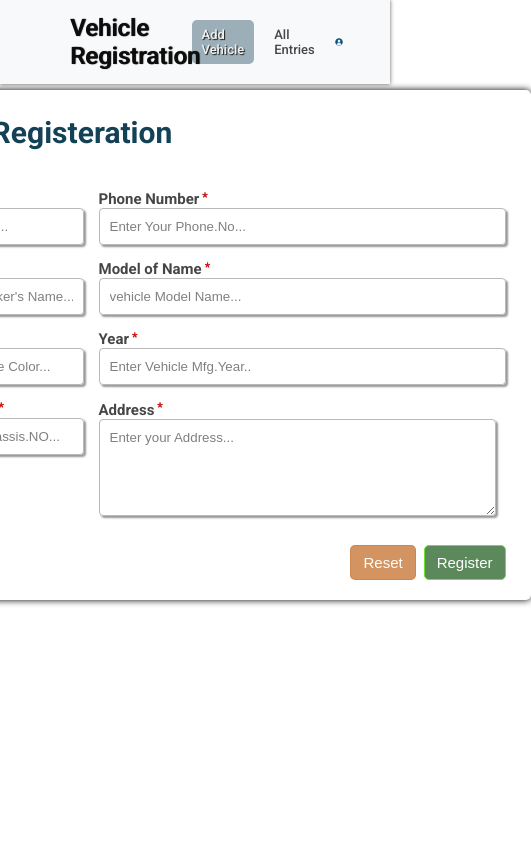
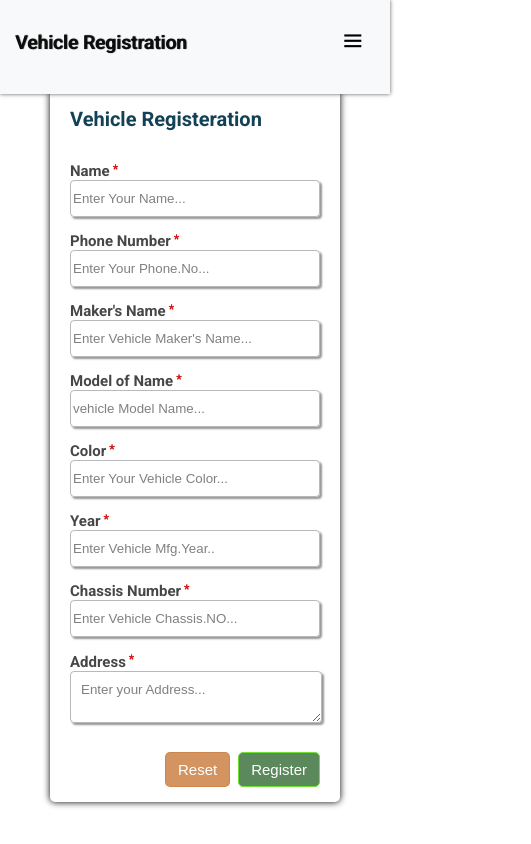
Before and after one commit to samarasam24/Vehicle-Registration--Crud, a React (Create React App) app: page /create-vehicle-details in a window 390 px wide. Shown: the whole page, 531 px wide, since content can reach past the window. Built offline with nearby package versions, Linux system fonts and the light colour scheme.

Commit message:
responsive completed

```diff
--- a/package.json
+++ b/package.json
@@ -9,6 +9,8 @@
     "@testing-library/react": "^13.4.0",
     "@testing-library/user-event": "^13.5.0",
     "axios": "^1.6.8",
+    "jspdf": "^2.5.1",
+    "jspdf-autotable": "^3.8.2",
     "particles.js": "^2.0.0",
     "react": "^18.3.1",
     "react-dom": "^18.3.1",
--- a/src/PageStyles/EditPage.css
+++ b/src/PageStyles/EditPage.css
@@ -47,3 +47,25 @@
         padding:15px 10px;
     }
 }
+@media only screen and (max-width:487px) and (min-width:320px){
+    .editForm{
+        display: flex;
+        flex-direction: column;
+        gap: 15px;
+        padding:15px 20px;
+        width: 250px;
+    }
+    .formHead{
+        font-size: 20px;
+    }
+    input{
+        padding:10px 2px;
+    }
+    .address-field{
+        gap: 2px;
+    }
+    .address-textarear{
+        width: 230px;
+        height: 30px;
+    }
+}
--- a/src/PageStyles/NavBar.css
+++ b/src/PageStyles/NavBar.css
@@ -2,7 +2,7 @@ nav{
     display: flex;
     justify-content: space-between;
     align-items: center;
-    height: 10vh;
+    min-height: 10vh;
     /* background-color: #eeecec;  */
     background-color: #f8f9fa;
     box-shadow: 0px 0px 4px rgba(22, 21, 21, 0.696) !important;
@@ -64,17 +64,75 @@ a:hover{
     padding: 4px 10px;
     border-radius: 50%;
 }
-
-@media only screen and (max-width:1023px) and (min-width:724px){
+#hamburger{
+    color:'#5c5654';
+    display: none;
+}
+@media only screen and (max-width:1023px) and (min-width:700px){
     .logobrand{
         top: -13%;
         left: 14%;
+        width: 100%;
+        margin-left: 30px;
     }
     nav{
         justify-content: space-evenly;
     }
     nav div{
-        margin-left: 150px;
-        column-gap: 70px;
+        margin-left: 0px;
+        column-gap: 5px;
+        margin-right: 10px;
+    }
+    img{
+        width: 10%;
     }
 }
+
+@media only screen and (max-width:699px) and (min-width:500px){
+    nav div{
+        margin-left: 0px;
+        column-gap: 5px;
+        margin-right: 10px;
+    }
+    .logobrand{
+        width: 100%;
+        margin-left: 15px;
+        font-size: 1.3rem;
+    }
+    img{
+        width: 8%;
+    }
+    a{
+        font-size: 10px;
+    }
+}
+
+@media only screen and (max-width:499px) and (min-width:300px){
+    nav{
+        display: grid;
+        grid-template-columns: 200px 50px;
+        padding-bottom: 10px;
+    }
+    .logobrand{
+        margin-left: 15px;
+        font-size: 1.2rem;
+    }
+    #hamburger{
+        display: block;
+        font-size: 1.6rem;
+    }
+    nav div{
+        flex-direction: column-reverse;
+        justify-content: flex-start;
+        align-items: start;
+        padding-left: 10px;
+        row-gap: 10px;
+        display: none;
+    }
+    img{
+        width: 30px;
+    }
+    .mobileView{
+        display: flex;
+    }
+}
--- a/src/PageStyles/RegForm.css
+++ b/src/PageStyles/RegForm.css
@@ -132,10 +132,12 @@ span{
 
 
 
-@media only screen and (max-width:1023px) and (min-width:724px){
+@media only screen and (max-width:1023px) and (min-width:720px){
     .form{
-        gap: 7px;
-        padding:15px 10px;
+        gap: 10px;
+        padding:15px 20px;
+        width: 600px;
+        grid-template-columns: repeat(2,300px);
     }
     input{
         padding:10px 2px;
@@ -144,4 +146,49 @@ span{
     .address-field{
         gap: 2px;
     }
+    .address-textarear{
+        width: 278px;
+    }
 }
+@media only screen and (max-width:719px) and (min-width:420px){
+    .form{
+        gap: 10px;
+        padding:15px 20px;
+        width: 370px;
+        grid-template-columns: repeat(2,180px);
+    }
+    input{
+        padding:10px 2px;
+
+    }
+    .address-field{
+        gap: 2px;
+    }
+    .address-textarear{
+        width: 158px;
+        height: 30px;
+    }
+}
+@media only screen and (max-width:443px) and (min-width:320px){
+    .form{
+        display: flex;
+        flex-direction: column;
+        gap: 15px;
+        padding:15px 20px;
+        width: 250px;
+    }
+    .formHead{
+        font-size: 20px;
+    }
+    input{
+        padding:10px 2px;
+
+    }
+    .address-field{
+        gap: 2px;
+    }
+    .address-textarear{
+        width: 230px;
+        height: 30px;
+    }
+}
--- a/src/PageStyles/TablePage.css
+++ b/src/PageStyles/TablePage.css
@@ -27,15 +27,10 @@ th{
 }
 .headContainer{
     display: flex;
-    flex-direction: column;
+    flex-direction: row-reverse;
     align-items: center;
     margin-bottom: 16px;
 }
-.headContainer button{
-    position: absolute;
-    left: 12%;
-}
-
 td{
     text-align: center;
     color: rgba(28, 27, 27, 0.85);
@@ -61,6 +56,7 @@ td{
 }
 .table-head{
     color: #493530;
+    margin: 0px;
 }
 .visible{
     display: grid !important;
@@ -69,7 +65,6 @@ td{
     display: none !important;
 }
 .backBtn{
-    margin-top: 20px;
     border-radius: 5px;
     padding: 10px;
     background-color: #7898a3;
@@ -77,6 +72,9 @@ td{
     box-shadow: 0px 0px 1px black;
     border: none;
     text-shadow: 1px 1px 4px black;
+    align-self: flex-end;
+    margin-right: 200px;
+    margin-top: 10px;
 }
 .backBtn:hover{
     background-color: #1b4b5c;
@@ -146,10 +144,79 @@ td{
 }
 @media only screen and (max-width:1023px) and (min-width:724px){
     .table-container table,th,td{
-        padding: 3px;
+        padding: 6px;
+    }
+    th{
+        font-size: 15px;
+    }
+    td{
+        font-size: 13px;
     }
     .actionBtn{
         padding: 5px 3px;
         font-size: 12px;
     }
+    .backBtn{
+        margin-right: 46px;
+    }
 }
+@media only screen and (max-width:723px) and (min-width:425px){
+    .table-container table,th,td{
+        padding: 2px;
+    }
+    th{
+        font-size: 8px;
+    }
+    td{
+        font-size: 8px;
+    }
+    .actionBtn{
+        padding: 1px 0px;
+        font-size: 9px;
+    }
+    .backBtn{
+        margin-right: 30px;
+        padding: 5px;
+        font-size: 10px;
+    }
+}
+@media only screen and (max-width:424px) and (min-width:374px){
+    .table-container table,th,td{
+        padding: 2px;
+    }
+    th{
+        font-size: 8px;
+    }
+    td{
+        font-size: 8px;
+    }
+    .actionBtn{
+        padding: 1px 0px;
+        font-size: 9px;
+    }
+    .backBtn{
+        margin-right: 10px;
+        padding: 5px;
+        font-size: 10px;
+    }
+}
+@media only screen and (max-width:373px){
+    .table-container table,th,td{
+        padding: 1px;
+    }
+    th{
+        font-size: 7px;
+    }
+    td{
+        font-size: 7px;
+    }
+    .actionBtn{
+        padding: 1px 0px;
+        font-size: 6px;
+    }
+    .backBtn{
+        margin-right: 10px;
+        padding: 5px;
+        font-size: 10px;
+    }
+}
--- a/src/Pages/NavBar.js
+++ b/src/Pages/NavBar.js
@@ -1,11 +1,13 @@
 import '../PageStyles/NavBar.css';
 import { NavLink } from 'react-router-dom';
 import logo from '../images/png-transparent-profile-logo-computer-icons-user-user-blue-heroes-logo-thumbnail.png';
+import { useState } from 'react';
 // import { useEffect, useState } from 'react';
 // import axios from 'axios';
 
 export function Navbar() {
 
+  const [mobileView,setMobileView] = useState(false);
 //   const [ logoName,setLogoName ] = useState('');
 
 //   useEffect( ()=> {
@@ -31,10 +33,10 @@ export function Navbar() {
         <nav>
 
                 <h1 className='logobrand'>Vehicle Registration</h1>
+                <i className='bx bx-menu'   id='hamburger' onClick={ () => setMobileView( !mobileView ) }></i>
 
 
-
-               <div>
+               <div className={!mobileView?'':'mobileView'}>
                 <NavLink
                   to="/create-vehicle-details"
                   className={({ isActive }) => (isActive ? "active-link" : "")}
--- a/src/Pages/TablePage.js
+++ b/src/Pages/TablePage.js
@@ -84,7 +84,7 @@ export function TablePage(){
         <section className="table-container">
             <div className='headContainer'>
                  <h1 className='table-head'>Registered Vehicel Details</h1>
-                 <button  className='backBtn' onClick={() => navigate('/')}><i className='bx bx-plus-circle ' ></i> {  }Add New</button>
+
             </div>
 
             <table className="table">
@@ -169,6 +169,7 @@ export function TablePage(){
 
                 </tbody>
             </table>
+            <button  className='backBtn' onClick={() => navigate('/')}><i className='bx bx-plus-circle ' ></i> {  }Add New</button>
 
         </section>
 
```
Also changed, not shown: 1 other file (tests, documents, lock files or other folders).
